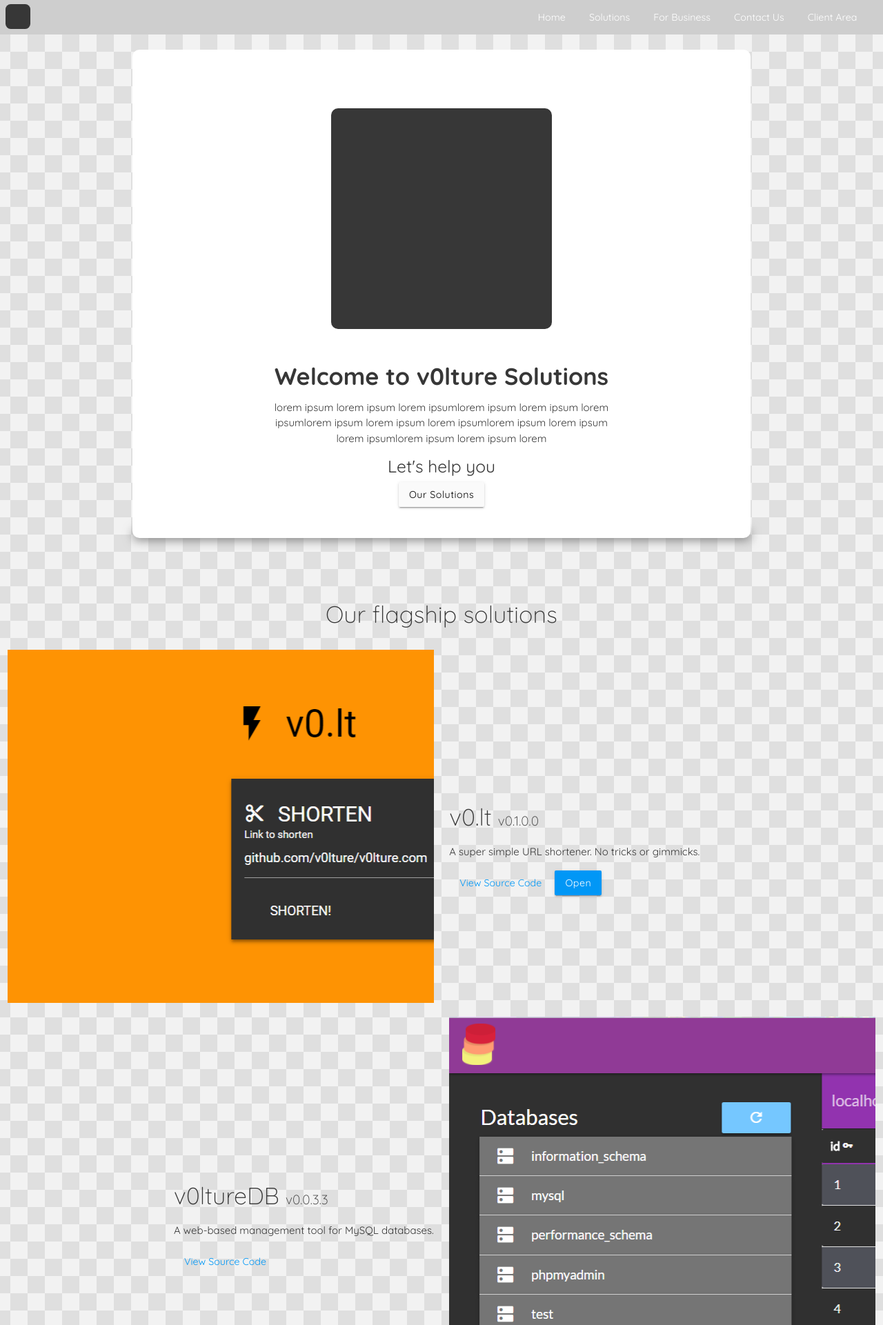
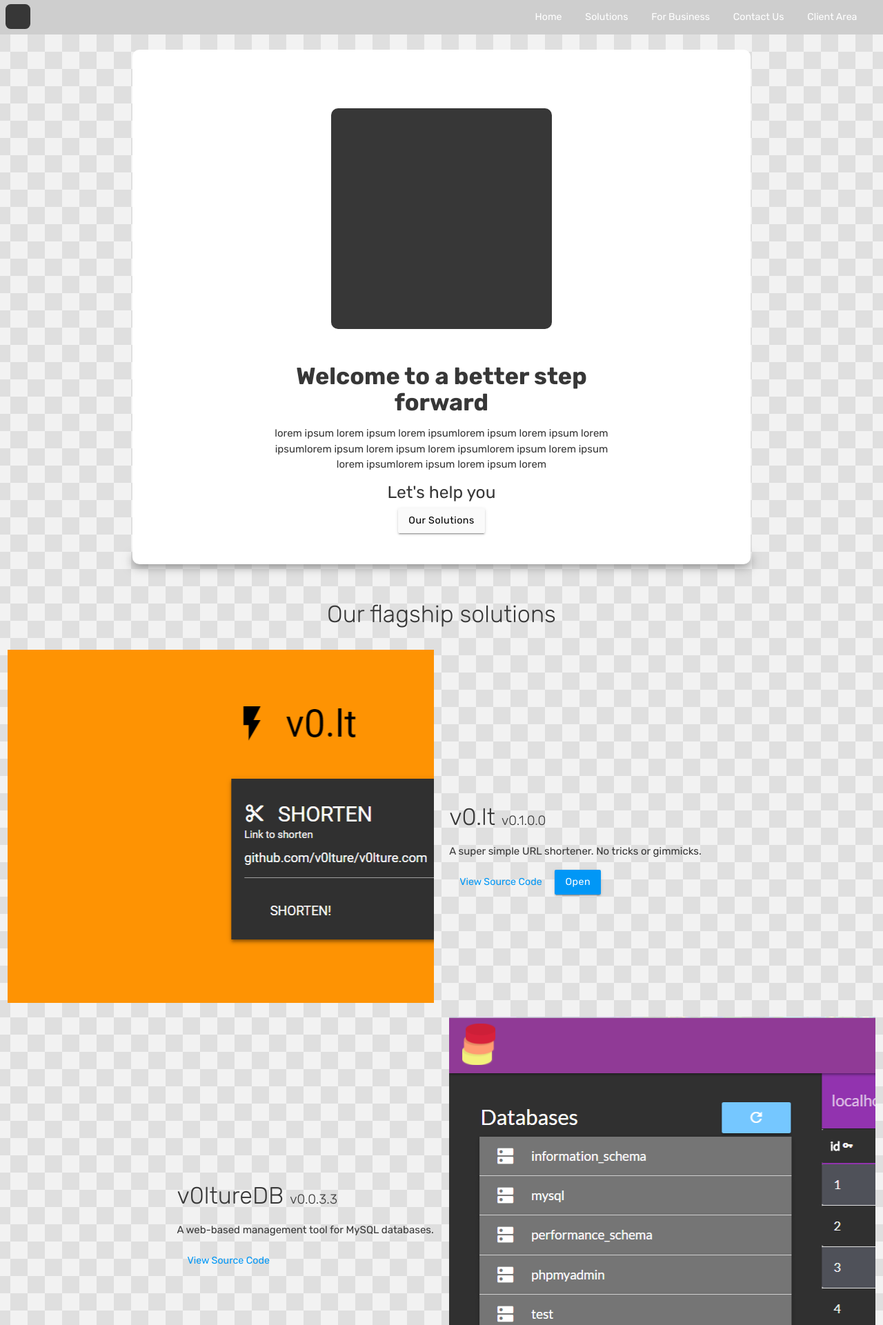
Before and after one commit to v0lture/v0lture.com, a PHP site: page / in a window 1280 px wide. Shown: the top 1921 px of the page at 69% size. Run offline with PHP 8.4, Linux system fonts and the light colour scheme; data that the repository does not hold is empty; some libraries are stand-ins or nearby versions.

Commit message:
more font changes

```diff
--- a/css/app.css
+++ b/css/app.css
@@ -1,6 +1,6 @@
 body {
     color: #373737;
-    font-family: "Quicksand", sans-serif;
+    font-family: "Rubik", sans-serif;
     font-weight: 400;
     background: #eee;
     background-image: url("../img/bg.png");
--- a/index.php
+++ b/index.php
@@ -50,7 +50,7 @@
             <div class="landing center-align">
                 <div class="box">
                     <div class="blacksquarelogo"></div>
-                    <h4 class="thick">Welcome to v0lture Solutions</h4>
+                    <h4 class="thick">Welcome to a better step forward</h4>
                     <p>lorem ipsum lorem ipsum lorem ipsumlorem ipsum lorem ipsum lorem ipsumlorem ipsum lorem ipsum lorem ipsumlorem ipsum lorem ipsum lorem ipsumlorem ipsum lorem ipsum lorem</p>
                     <h5 class="hide-on-small-only">Let's help you</h5>
                     <a href="business.php" class="btn waves-effect waves-light black-text" style="background: #fafafa;">Our Solutions</a>
--- a/layout/head.php
+++ b/layout/head.php
@@ -13,4 +13,4 @@
 
 <!-- fonts -->
 <link href="https://fonts.googleapis.com/icon?family=Material+Icons" rel="stylesheet">
-<link href="https://fonts.googleapis.com/css?family=Quicksand:300,400,700" rel="stylesheet">
+<link href="https://fonts.googleapis.com/css?family=Rubik:300,400,700" rel="stylesheet">
```
